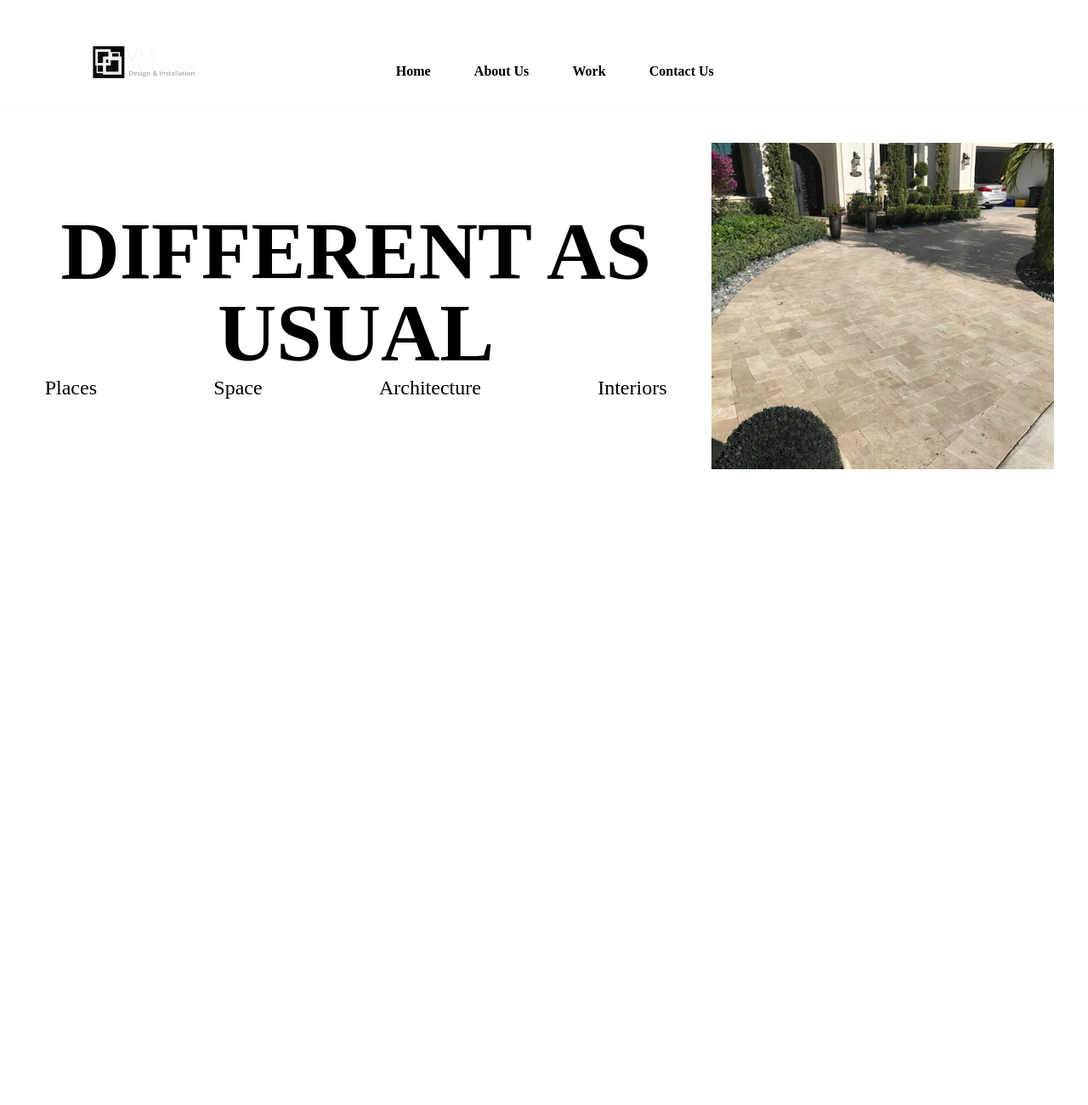
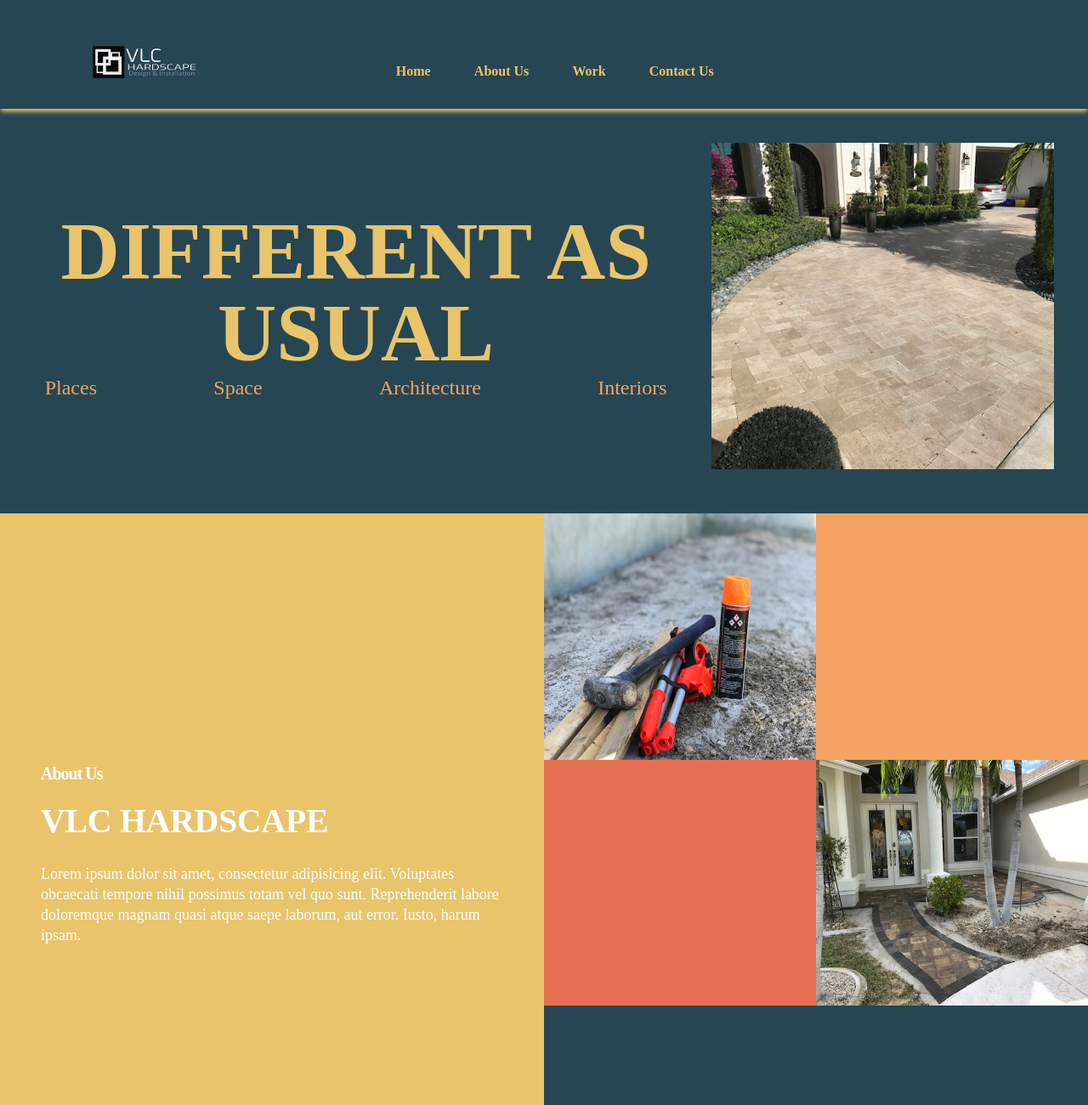
Before and after one commit to mich809/work, a website: page index.html in a window 1280 px wide. Shown: the top 1300 px of the page at 85% size. Before the commit the page ends 800 px from the top, so only its background shows below. Drawn offline with nearby package versions, Linux system fonts and the light colour scheme; a web font is replaced by a local one.

Commit message:
a lot of colors

```diff
--- a/index.html
+++ b/index.html
@@ -9,8 +9,8 @@
 
     <script defer src="main.js"></script>
   </head>
-  <body>
-    <header class="bg-white shadow-sm">
+  <body class="bg-dark-blue">
+    <header class="shadow-md shadow-light-blue">
       <nav class="flex w-[92%] justify-around">
         <div>
           <img
@@ -20,10 +20,10 @@
           />
         </div>
         <div
-          class="nav-links duration-500 md:static absolute bg-white md:min-h-fit min-h-[60vh] left-0 top-[-100%] md:w-auto w-full flex items-center px-5"
+          class="nav-links duration-500 md:static absolute md:min-h-fit min-h-[60vh] left-0 top-[-100%] md:w-auto w-full flex items-center px-5"
         >
           <ul
-            class="flex md:flex-row flex-col md:items-center md:gap-[4vw] md:pt-10 pt-0"
+            class="text-light-blue flex md:flex-row flex-col md:items-center md:gap-[4vw] md:pt-10 pt-0"
           >
             <li>
               <a class="hover:text-gray-500 font-bold" href="#">Home</a>
@@ -51,8 +51,10 @@
     <section>
       <div class="flex py-10 justify-around items-center">
         <div class="flex flex-col">
-          <h1 class="font-bold text-8xl text-center">DIFFERENT AS USUAL</h1>
-          <div class="flex justify-around gap-x-8 text-2xl">
+          <h1 class="font-bold text-8xl text-center text-medium-blue">
+            DIFFERENT AS USUAL
+          </h1>
+          <div class="flex justify-around gap-x-8 text-2xl text-other-blue">
             <p>Places</p>
             <p>Space</p>
             <p>Architecture</p>
@@ -65,6 +67,42 @@
             alt=""
             class="object-cover w-full h-96 pr-10"
           />
+        </div>
+      </div>
+    </section>
+    <section
+      class="flex flex-col md:flex-row w-full custom-container h-screen py-3"
+    >
+      <div
+        class="flex flex-col justify-center items-center w-1/2 h-6/12 bg-[#e9c46a]"
+      >
+        <div class="px-12 text-left flex flex-col justify-center">
+          <h4 class="mt-6 mb-3 text-xl font-light tracking-tighter">
+            <span class="text-[#fff] font-semibold">About Us</span>
+          </h4>
+          <h1
+            class="text-[#fff] tracking-[-.01em] font-nunito mb-5 font-semibold text-[40px]"
+          >
+            VLC HARDSCAPE
+          </h1>
+          <p class="font-nunito text-lg leading-6 font-thin text-[#fff]">
+            Lorem ipsum dolor sit amet, consectetur adipisicing elit. Voluptates
+            obcaecati tempore nihil possimus totam vel quo sunt. Reprehenderit
+            labore doloremque magnam quasi atque saepe laborum, aut error.
+            Iusto, harum ipsam.
+          </p>
+        </div>
+      </div>
+      <div class="w-1/2 h-6/12">
+        <div class="grid grid-cols-2 grid-rows-4">
+          <div class="row-start-1 col-start-1">
+            <img src="img/IMG_3665.JPG" alt="" class="h-full w-full" />
+          </div>
+          <div class="row-start-1 col-start-2 bg-other-blue"></div>
+          <div class="row-start-2 col-start-1 bg-[#e76f51]"></div>
+          <div class="row-start-2 col-start-2">
+            <img src="img/IMG_0891.jpg" alt="" class="h-[18.1rem] w-full" />
+          </div>
         </div>
       </div>
     </section>
--- a/tailwind.config.js
+++ b/tailwind.config.js
@@ -4,10 +4,11 @@ module.exports = {
   theme: {
     extend: {
       colors: {
-      'dark-blue': '#0a192f',
-      'medium-blue' : '#8892b0',
-      'light-blue' : '#64ffda',
-      'special-blue' :'#64ffDA'
+      'dark-blue': '#264653',
+      'medium-blue' : '#e9c46a',
+      'light-blue' : '#e9c46a',
+      'other-blue':'#f4a261'
+
     },
   },
   },
```
Also changed, not shown: css/output.css, img/IMG_0891.jpg (added), img/IMG_3665.JPG (added).
